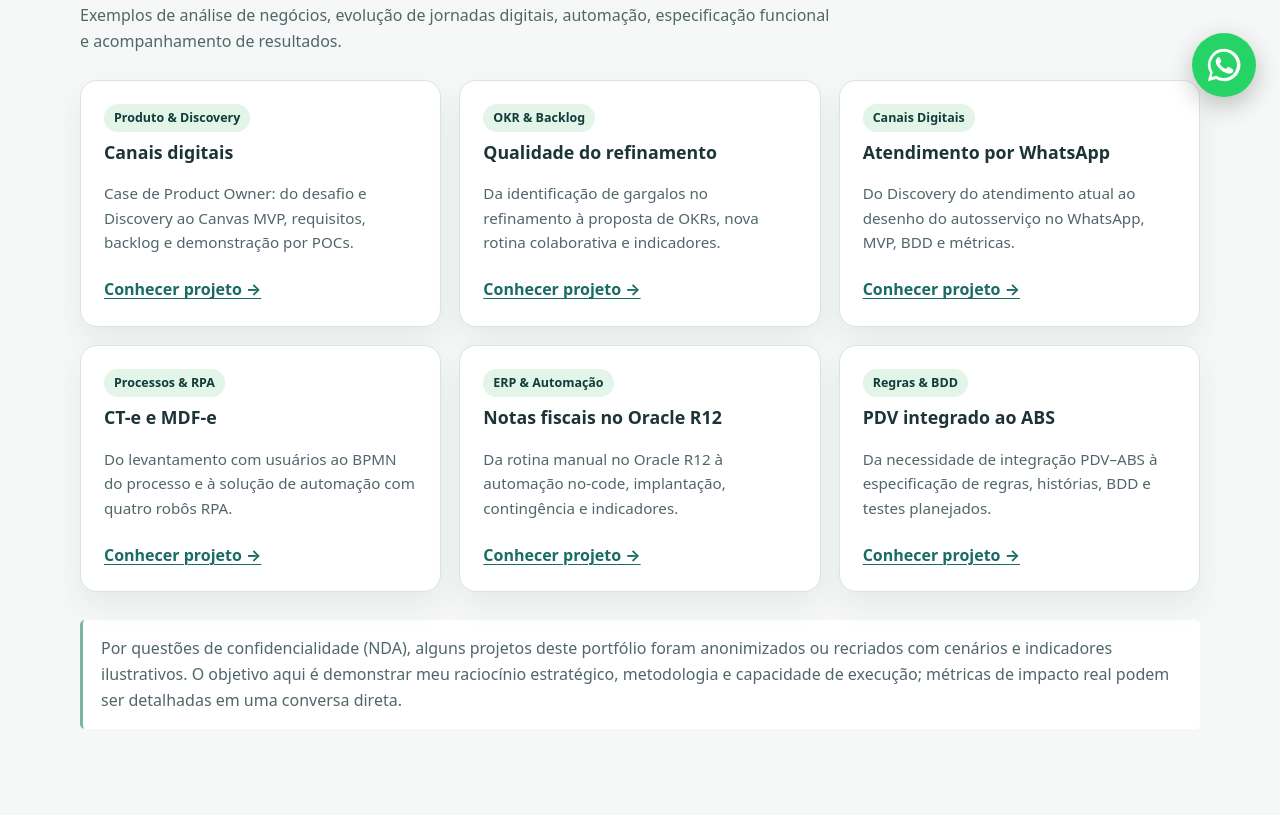
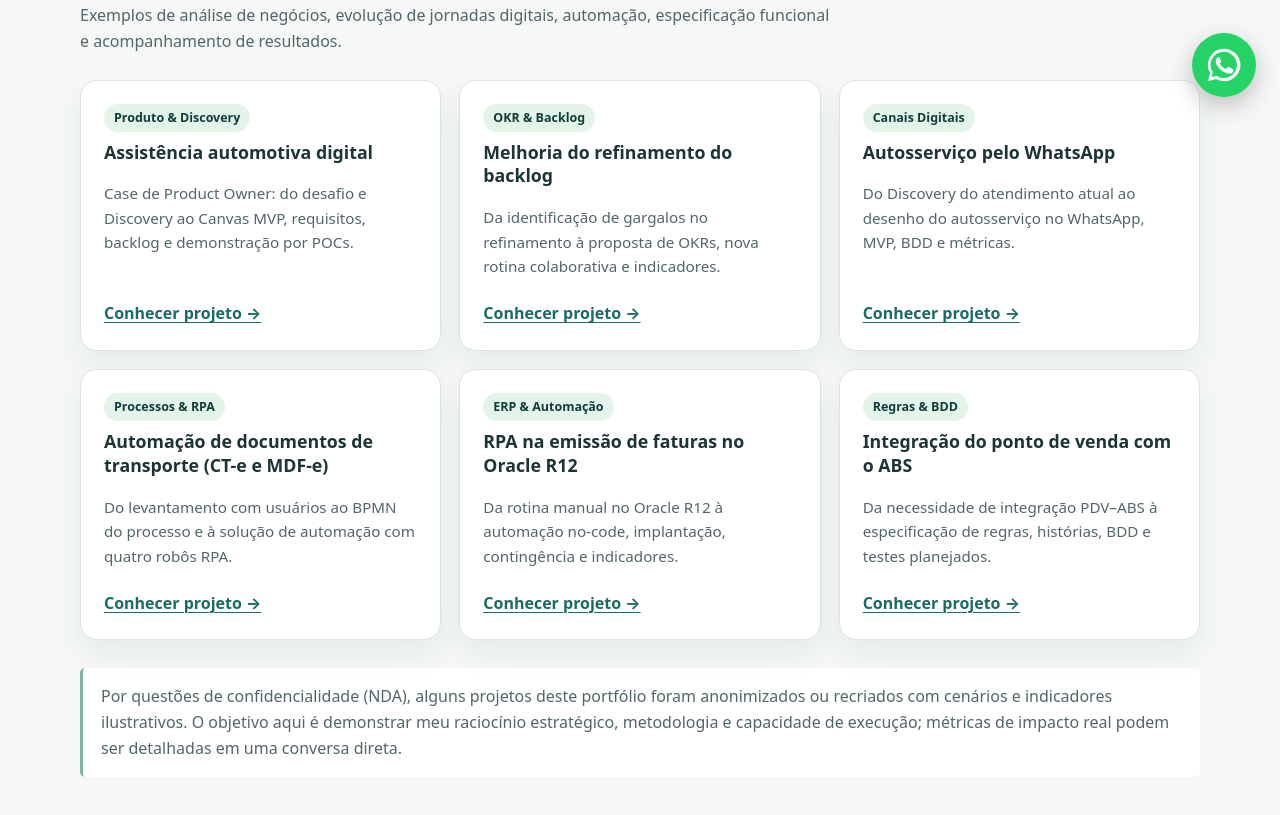
Before and after one commit to BertaT2C/BertaT2C.github.io, a plain HTML site: page index.html in a window 1280 px wide. Shown: the part 679-1494 px from the top of the page. Drawn offline with Linux system fonts and the light colour scheme.

Commit message:
Torna os títulos dos projetos do portfólio mais claros

```diff
--- a/index.html
+++ b/index.html
@@ -93,37 +93,37 @@
         <div class="cards">
           <article class="card">
             <span class="tag">Produto &amp; Discovery</span>
-            <h3>Canais digitais</h3>
+            <h3>Assistência automotiva digital</h3>
             <p>Case de Product Owner: do desafio e Discovery ao Canvas MVP, requisitos, backlog e demonstração por POCs.</p>
             <a class="project-link" href="canais-digitais.html">Conhecer projeto →</a>
           </article>
           <article class="card">
             <span class="tag">OKR &amp; Backlog</span>
-            <h3>Qualidade do refinamento</h3>
+            <h3>Melhoria do refinamento do backlog</h3>
             <p>Da identificação de gargalos no refinamento à proposta de OKRs, nova rotina colaborativa e indicadores.</p>
             <a class="project-link" href="refinamento.html">Conhecer projeto →</a>
           </article>
           <article class="card">
             <span class="tag">Canais Digitais</span>
-            <h3>Atendimento por WhatsApp</h3>
+            <h3>Autosserviço pelo WhatsApp</h3>
             <p>Do Discovery do atendimento atual ao desenho do autosserviço no WhatsApp, MVP, BDD e métricas.</p>
             <a class="project-link" href="whatsapp.html">Conhecer projeto →</a>
           </article>
           <article class="card">
             <span class="tag">Processos &amp; RPA</span>
-            <h3>CT-e e MDF-e</h3>
+            <h3>Automação de documentos de transporte (CT-e e MDF-e)</h3>
             <p>Do levantamento com usuários ao BPMN do processo e à solução de automação com quatro robôs RPA.</p>
             <a class="project-link" href="processos-rpa.html">Conhecer projeto →</a>
           </article>
           <article class="card">
             <span class="tag">ERP &amp; Automação</span>
-            <h3>Notas fiscais no Oracle R12</h3>
+            <h3>RPA na emissão de faturas no Oracle R12</h3>
             <p>Da rotina manual no Oracle R12 à automação no-code, implantação, contingência e indicadores.</p>
             <a class="project-link" href="oracle-r12.html">Conhecer projeto →</a>
           </article>
           <article class="card">
             <span class="tag">Regras &amp; BDD</span>
-            <h3>PDV integrado ao ABS</h3>
+            <h3>Integração do ponto de venda com o ABS</h3>
             <p>Da necessidade de integração PDV–ABS à especificação de regras, histórias, BDD e testes planejados.</p>
             <a class="project-link" href="pdv.html">Conhecer projeto →</a>
           </article>
```
